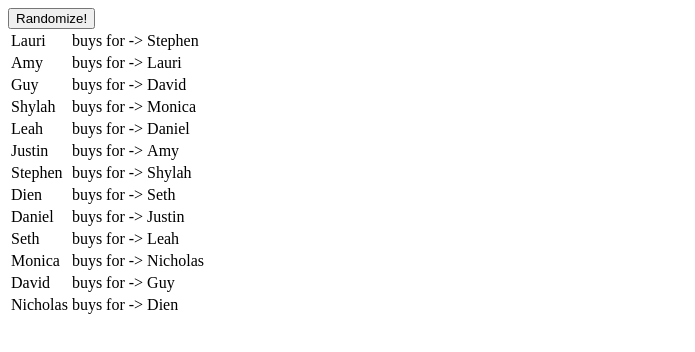
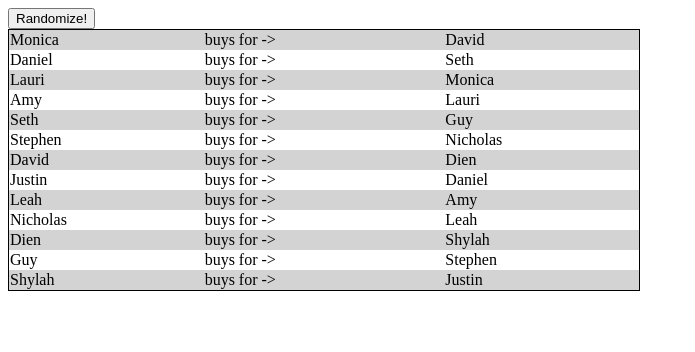
Before and after one commit to Nicholasblatt/SecretSanta, a plain HTML site: page index.html in a window 1280 px wide. Both pictures are taken after a click on the button "Randomize!". Shown: the whole page, without its empty margins (0-695 px from the left). Drawn offline with nearby package versions, Linux system fonts and the light colour scheme.

Commit message:
Add files via upload

```diff
--- a/SecretSanta.js
+++ b/SecretSanta.js
@@ -1,11 +1,29 @@
+function shuffle(array) {
+    var currentIndex = array.length, temporaryValue, randomIndex;
 
+    // While there remain elements to shuffle...
+    while (0 !== currentIndex) {
 
-function isSpouse(personobj, name) {
-    if (personobj.spouse === name) {
+        // Pick a remaining element...
+        randomIndex = Math.floor(Math.random() * currentIndex);
+        currentIndex -= 1;
+
+        // And swap it with the current element.
+        temporaryValue = array[currentIndex];
+        array[currentIndex] = array[randomIndex];
+        array[randomIndex] = temporaryValue;
+    }
+
+    return array;
+}
+
+function isbanned(personobj, name) {
+    if (personobj.banned.includes(name)) {
         return true;
     }
     return false;
 }
+
 function isSelf(name1, name2) {
     if (name1 === name2) {
         return true;
@@ -13,64 +31,79 @@ function isSelf(name1, name2) {
     return false;
 }
 
+
+
+
+
 function mainRandomizer() {
     $.getJSON('people.json', function (people) {
 
         var namelist = [];
         $.each(people, function (name, info) {
-            console.log(name, isSpouse(people[name], "Monica"))
-            console.log(name, isSelf(name, "Monica"))
             namelist.push(name);
-            //namelist.push("<li>" + name + ", " + info.spouse + "</li>");
+            //namelist.push("<li>" + name + ", " + info.banned + "</li>");
         });
 
-        console.log(namelist);
-
-        console.log(people[namelist[0]]);
+        shuffle(namelist);
 
         var notcomplete = true;
+
+
+        var matchesmade = [];
+        var preferencelist = [];
+        var randBagnum = 0;
 
         while (notcomplete) {
             var matchers = namelist.slice();
             var matchies = namelist.slice();
-            var matchesmade = [];
-            var megaimpossible = false;
+            matchesmade.empty;
+            preferencelist.empty;
+
             while (matchers.length > 0) {
-                var notimpossible = true;
-                var rand = 0;
-                while (notimpossible && !megaimpossible) {
+                var impossible = true;
+                var indicator = true;
+                var randmBag = [];
+                preferencelist = (people[matchers[0]].preferences).slice();
+                shuffle(preferencelist);
+                while (preferencelist.length > 0 && indicator) {
+                    if (matchies.includes(preferencelist[0])) {
+                        const myind = matchies.indexOf(preferencelist[0]);
+                        matchesmade.push([matchers[0], matchies[myind]]);
+                        matchers.shift();
+                        matchies.splice(myind, 1);
+                        indicator = false;
+                    }
+                    else {
+                        preferencelist.shift();
+                    }
+                }
 
-                    rand = Math.floor(Math.random() * (matchies.length));
-
-                    notimpossible = (isSpouse(people[matchers[0]], matchies[rand])) || isSelf(matchers[0], matchies[rand]);
-
-
-
-                    if (matchies <= 2 && notimpossible) {
-                        var index = matchies[matchies.length - rand];
-                        megaimpossible = (isSpouse(people[matchers[0]], matchies[index])) || isSelf(matchers[0], matchies[index]);
+                if (preferencelist.length === 0) {
+                    randmBag.empty;
+                    for(var i = 0; i < matchies.length; i++){
+                        randmBag.push(i);
                     }
 
-                    console.log(rand, notimpossible, megaimpossible);
-                }
-                if (megaimpossible) {
-                    break;
+                    shuffle(randmBag);
+                    while (impossible && randmBag.length > 0) {
+
+                        randBagnum = randmBag[0];
+
+                        impossible = (isbanned(people[matchers[0]], matchies[randBagnum])) || isSelf(matchers[0], matchies[randBagnum]);
+                        randmBag.shift();
+
+                    }
+                    matchesmade.push([matchers[0], matchies[randBagnum]]);
+                    matchers.shift();
+                    matchies.splice(randBagnum, 1);
                 }
 
-                matchesmade.push([matchers[0], matchies[rand]]);
-                matchers.shift();
-                matchies.splice(rand, 1);
+            }
 
-
-            }
-            if (!megaimpossible) {
+            if(randmBag.length === 0){
                 notcomplete = false;
             }
         }
-
-        //matchesmade.push([matchnames[0], matchnames[1]]);
-
-        console.log(matchesmade);
 
         var htmlList = []
 
--- a/index.html
+++ b/index.html
@@ -10,4 +10,5 @@
     </body>
     <script src='https://code.jquery.com/jquery-3.4.1.min.js' type='text/javascript'></script>
     <script src='SecretSanta.js' type='text/javascript'></script>
+    <link rel="stylesheet" href="style.css">
 </html>
--- a/people.json
+++ b/people.json
@@ -1,15 +1,15 @@
 {
-    "Lauri" : {"spouse" : "Joseph"},
-    "Amy" : {"spouse" : "Rob"},
-    "Guy" : {"spouse" : "Shylah"},
-    "Shylah" : {"spouse" : "Guy"},
-    "Leah" : {"spouse" : "Justin"},
-    "Justin" : {"spouse" : "Leah"},
-    "Stephen" : {"spouse" : "Dien"},
-    "Dien" : {"spouse" : "Stephen"},
-    "Daniel" : {"spouse" : "None"},
-    "Seth" : {"spouse" : "Monica"},
-    "Monica" : {"spouse" : "Seth"},
-    "David" : {"spouse" : "None"},
-    "Nicholas" : {"spouse" : "None"}
+    "Lauri" : {"banned" : ["Joseph", "Justin", "Daniel", "David", "Dien", "Seth"], "preferences" : ["Amy", "Monica", "Leah"]},
+    "Amy" : {"banned" : ["Rob", "Justin"], "preferences" : ["Lauri", "Monica", "Leah", "Shylah"]},
+    "Guy" : {"banned" : ["Shylah", "Justin"], "preferences" : ["Amy", "Lauri", "Leah"]},
+    "Shylah" : {"banned" : ["Guy", "Justin"], "preferences" : ["Amy", "Daniel", "Leah"]},
+    "Leah" : {"banned" : ["Justin"], "preferences" : ["Amy", "Lauri", "Monica"]},
+    "Justin" : {"banned" : ["Leah", "Justin"], "preferences" : ["Amy", "Seth", "Daniel"]},
+    "Stephen" : {"banned" : ["Dien", "Justin"], "preferences" : ["Nicholas", "Guy", "David"]},
+    "Dien" : {"banned" : ["Stephen", "Justin"], "preferences" : ["Monica", "Amy", "Leah", "Lauri"]},
+    "Daniel" : {"banned" : ["Seth", "Justin"], "preferences" : ["Nicholas", "David", "Seth"]},
+    "Seth" : {"banned" : ["Monica", "Justin"], "preferences" : ["Daniel", "Guy", "Nicholas", "David"]},
+    "Monica" : {"banned" : ["Seth", "Justin"], "preferences" : ["Nicholas", "David", "Dien"]},
+    "David" : {"banned" : ["Seth", "Justin"], "preferences" : ["Nicholas", "Stephen", "Dien"]},
+    "Nicholas" : {"banned" : [], "preferences" : ["David", "Seth", "Monica"]}
 }
--- /dev/null
+++ b/style.css
@@ -0,0 +1,9 @@
+table {
+    width: 50%;
+    border-collapse: collapse;
+    border: 1px solid black;
+}
+
+tr:nth-child(odd) {
+    background: lightgray;
+  }
```
